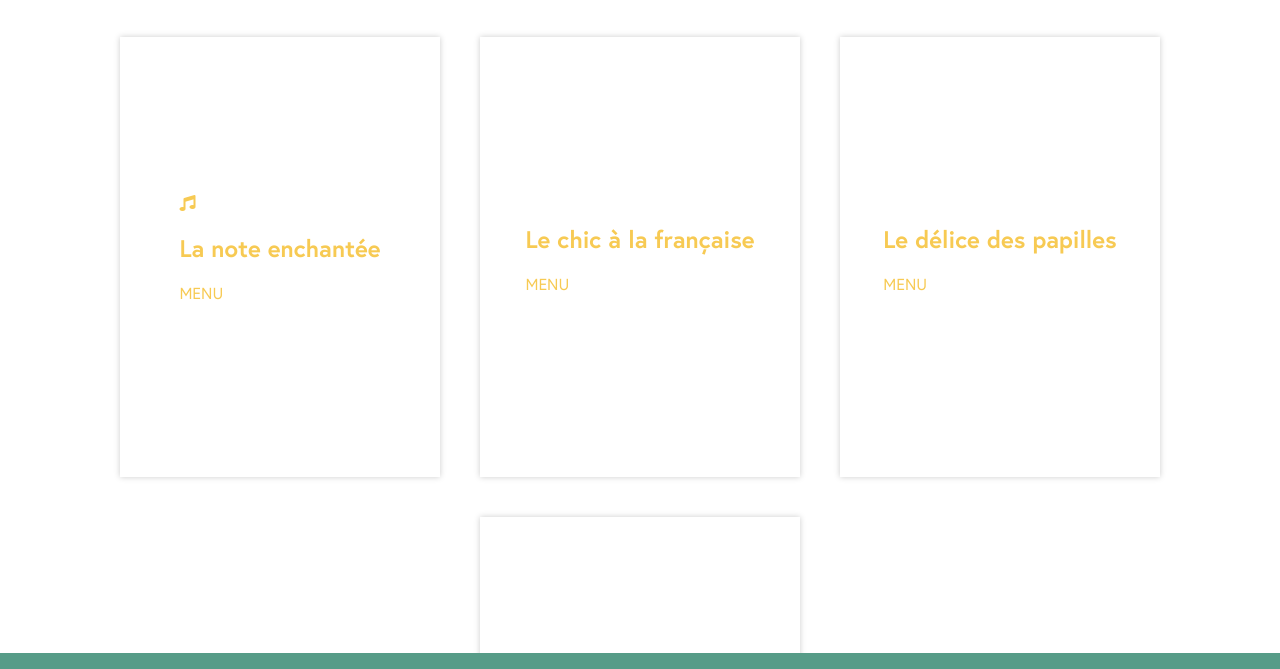
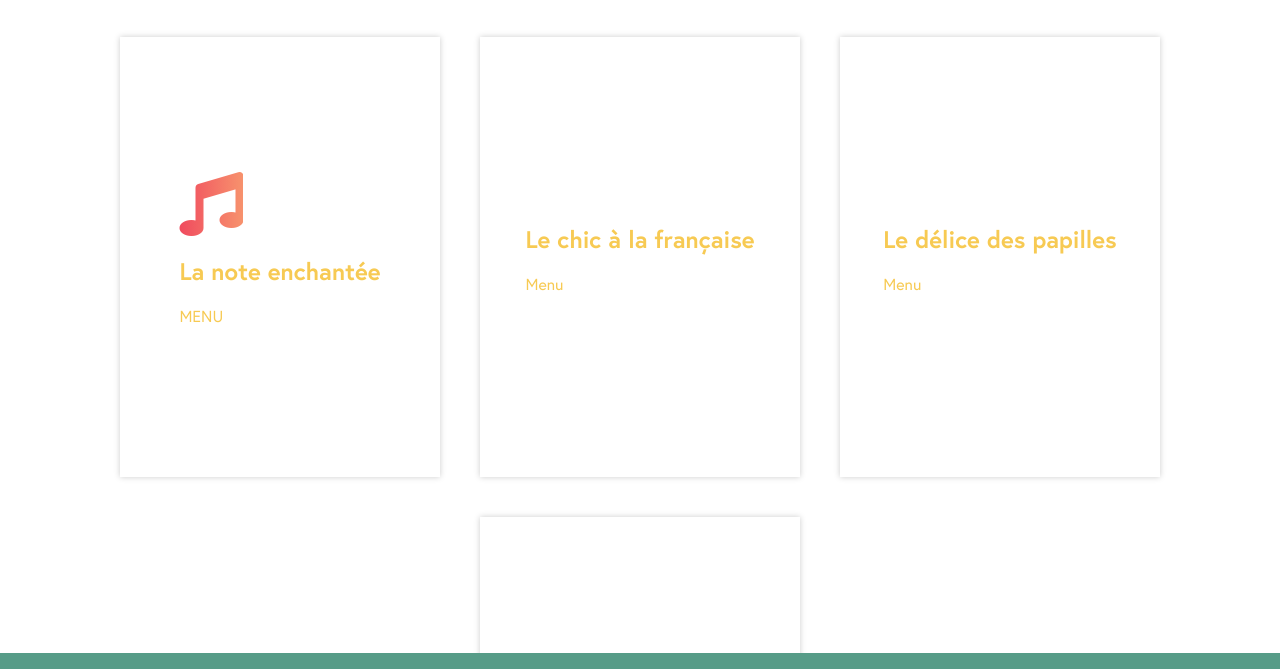
Before and after one commit to marieparet/ohmyfood, a website: page index.html in a window 1280 px wide. Shown: the part 87-756 px from the top of the page. Drawn offline with Linux system fonts and the light colour scheme; a web font is replaced by a local one.

Commit message:
add music icon

```diff
--- a/index.html
+++ b/index.html
@@ -22,7 +22,7 @@
 
     <main>
 
-        <a href="./pages/la_note_enchantee.html" class="card menu__box menu--la-note-enchantee">
+        <a href="./pages/la_note_enchantee.html" class="card menu menu--la-note-enchantee">
             <div class="menu__box-content">
                 <i class="fas fa-music"></i>
                 <h2>La note enchantée</h2>
@@ -30,24 +30,24 @@
             </div>
         </a>
 
-        <a href="./pages/le_chic_a_la_francaise.html" class="card menu__box menu--le-chic-a-la-francaise">
+        <a href="./pages/le_chic_a_la_francaise.html" class="card menu--le-chic-a-la-francaise">
             <div class="menu__box-content">
                 <h2>Le chic à la française</h2>
-                <p>MENU</p>
+                <p>Menu</p>
             </div>
         </a>
 
         <a href="./pages/le_delice_des_papilles.html" class="card menu__box menu--le-delice-des-papilles">
             <div class="menu__box-content">
                 <h2>Le délice des papilles</h2>
-                <p>MENU</p>
+                <p>Menu</p>
             </div>
         </a>
 
         <a href="./pages/la_palette_du_gout.html" class="card menu__box menu--la-palette-du-gout">
             <div class="menu__box-content">
                 <h2>La palette du goût</h2>
-                <p>MENU</p>
+                <p>Menu</p>
             </div>
         </a>
 
--- a/sass/base/_fonts.scss
+++ b/sass/base/_fonts.scss
@@ -9,3 +9,8 @@
     src: url("../assets/fonts/europa-regular-webfont.woff") format('woff');
     font-weight: normal;
 }
+
+@font-face {
+    font-family: 'Segoe Print';
+    src: url("../assets/fonts/segoe-print.woff");
+}
--- a/sass/components/_icon.scss
+++ b/sass/components/_icon.scss
@@ -0,0 +1,6 @@
+.fa-music {
+    font-size: 4rem;
+    background-image: linear-gradient(to right, #F04A5E, #F7926D);
+    color: transparent;
+    background-clip: text;
+  }
```
Also changed, not shown: assets/fonts/delice_main.ttf (added), assets/fonts/segoe-print.woff (added), css/style.css, 1 other file.
